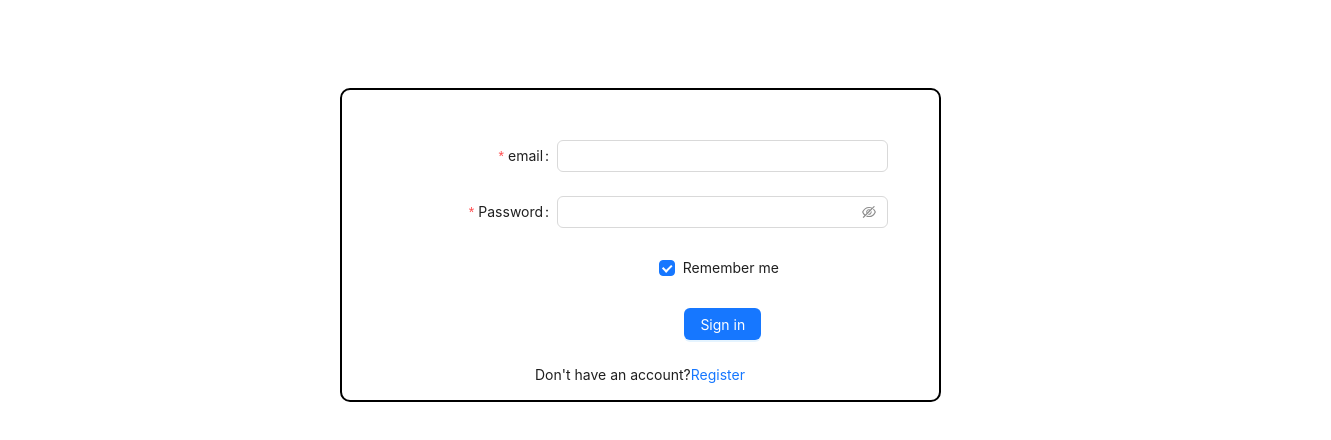
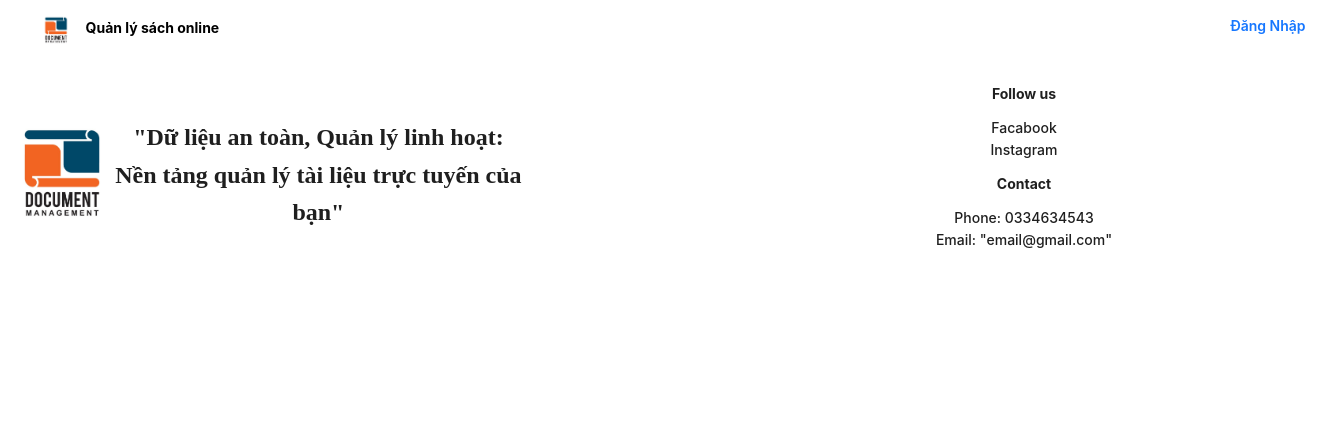
Before and after one commit to Thanh-Cong0602/Management-Document-Ver-2, a React (Vite) app: page / in a window 1280 px wide. Shown: the top 440 px of the page, 1331 px wide, since content can reach past the window. Built offline with nearby package versions, Linux system fonts and the light colour scheme.

Commit message:
Completed

```diff
--- a/src/App.css
+++ b/src/App.css
@@ -1,6 +1,5 @@
 #root {
   margin: 0;
-  padding: 2rem;
   text-align: center;
 }
 body {
--- a/src/App.jsx
+++ b/src/App.jsx
@@ -1,16 +1,29 @@
-
 /** @format */
 
 import "./App.css";
-
+import { Route, Routes, useNavigate } from "react-router-dom";
 import UpdateInforUser from "./Components/User/UpdateInforUser/UpdateInforUser";
 import LoginScreen from "./Components/LoginScreen/LoginScreen";
 import RegisterScreen from "./Components/RegisterScreen/RegisterScreen";
+import MyFooter from "./Components/MyFooter/MyFooter";
+import MyHeader from "./Components/MyHeader/MyHeader";
 function App() {
   return (
-    <>
-      <LoginScreen />
-    </>
+    <div>
+      <Routes>
+        <Route
+          path="/"
+          element={
+            <>
+              <MyHeader />
+              <MyFooter />
+            </>
+          }
+        />
+        <Route path="/login" element={<LoginScreen />} />
+        <Route path="/register" element={<RegisterScreen />} />
+      </Routes>
+    </div>
   );
 }
 
--- a/src/Components/LoginScreen/LoginScreen.jsx
+++ b/src/Components/LoginScreen/LoginScreen.jsx
@@ -102,7 +102,7 @@ function LoginScreen() {
             justifyContent: "center",
           }}
         >
-          Don't have an account? <Link to="/register"> Register</Link>
+          <p>Dont have an account?</p> <Link to="/register"> Register</Link>
         </div>
       </Form>
     </div>
--- a/src/Components/MyHeader/MyHeader.jsx
+++ b/src/Components/MyHeader/MyHeader.jsx
@@ -1,6 +1,7 @@
+import { Avatar, Flex, Typography } from "antd";
 import React from "react";
-import { Flex, Avatar, Typography } from "antd";
 import logo from "../../assets/logo.jpg";
+import { Link } from "react-router-dom";
 const MyHeader = () => {
   return (
     <Flex
@@ -11,20 +12,14 @@ const MyHeader = () => {
         height: "60px",
       }}
       justify={"space-between"}
-      align={"flex-start"}>
+      align={"flex-start"}
+    >
       <div style={{ display: "flex" }}>
-        <Avatar
-          shape="square"
-          size={{ xs: 24, sm: 32, md: 40, lg: 64, xl: 60, xxl: 100 }}
-          src={logo}
-        />
-        <Typography
-          style={{ color: "black", paddingTop: "9%", fontWeight: "700" }}>
-          Quản lý sách online
-        </Typography>
+        <Avatar shape="square" size={{ xs: 24, sm: 32, md: 40, lg: 64, xl: 60, xxl: 100 }} src={logo} />
+        <Typography style={{ color: "black", paddingTop: "9%", fontWeight: "700" }}>Quản lý sách online</Typography>
       </div>
       <Typography style={{ paddingTop: "1.2%", fontWeight: "600" }}>
-        Đăng Nhập
+        <Link to="/login">Đăng Nhập</Link>
       </Typography>
     </Flex>
   );
```
